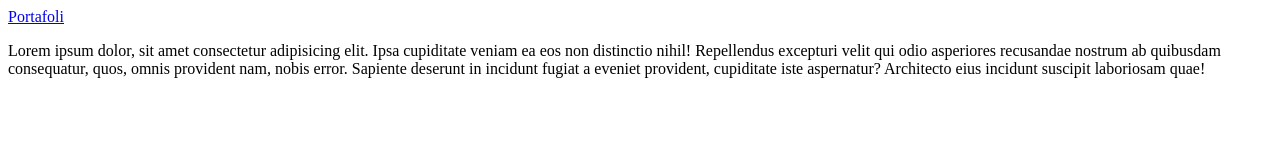
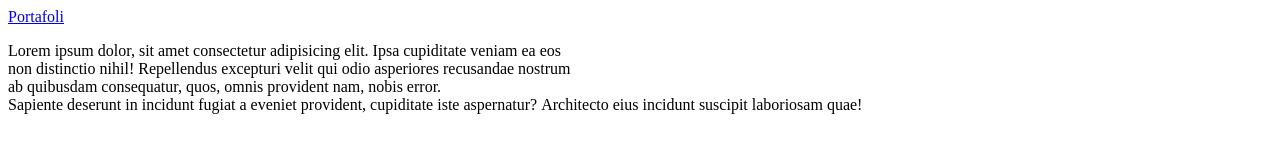
Before and after one commit to rghervan/pagina-web, a plain HTML site: page activitats/html/formato/formato01.html in a window 1280 px wide. Drawn offline with Linux system fonts and the light colour scheme.

Commit message:
formato actv1

```diff
--- a/activitats/html/formato/formato01.html
+++ b/activitats/html/formato/formato01.html
@@ -7,7 +7,7 @@
 </head>
 <body>
     <a href="/index.html">Portafoli</a>
-<p>Lorem ipsum dolor, sit amet consectetur adipisicing elit. Ipsa cupiditate veniam ea eos non distinctio nihil! Repellendus excepturi velit qui odio asperiores recusandae nostrum ab quibusdam consequatur, quos, omnis provident nam, nobis error. Sapiente deserunt in incidunt fugiat a eveniet provident, cupiditate iste aspernatur? Architecto eius incidunt suscipit laboriosam quae!</p>
+<p>Lorem ipsum dolor, sit amet consectetur adipisicing elit. Ipsa cupiditate veniam ea eos <br>non distinctio nihil! Repellendus excepturi velit qui odio asperiores recusandae nostrum <br> ab quibusdam consequatur, quos, omnis provident nam, nobis error. <br> Sapiente deserunt in incidunt fugiat a eveniet provident, cupiditate iste aspernatur?&nbsp;Architecto eius incidunt suscipit laboriosam quae!</p>
 
 </body>
 </html>
```
